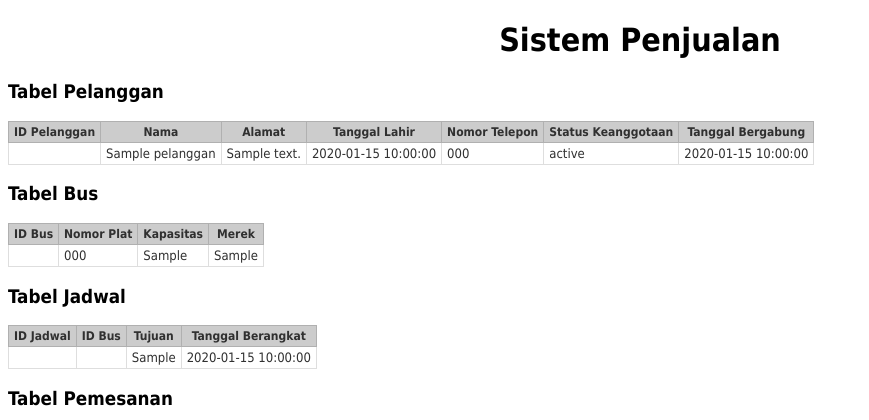
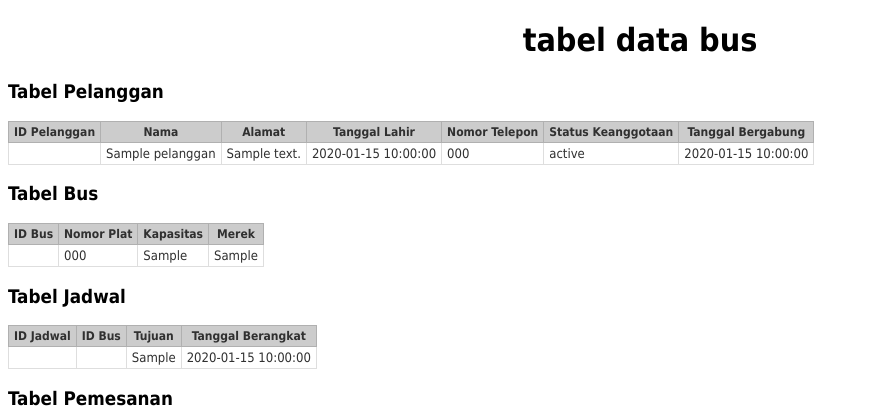
Before and after one commit to sonxxz72bkz/tugas-koneksi1, a PHP site: page / in a window 1280 px wide. Shown: the top 420 px of the page, without its empty margins (0-869 px from the left). Run offline with PHP 8.4, Linux system fonts and the light colour scheme; tables that the repository leaves empty or names only in its code hold one stand-in row (values such as "Sample post"); data that the repository does not hold is empty.

Commit message:
Update index.php

```diff
--- a/index.php
+++ b/index.php
@@ -10,7 +10,7 @@
     </style>
 </head>
 <body>
-    <center><h1>Sistem Penjualan</h1></center>
+    <center><h1>tabel data bus</h1></center>
 
     <h3>Tabel Pelanggan</h3>
     <table>
```
